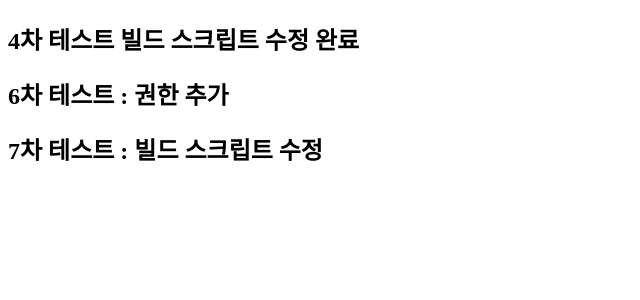
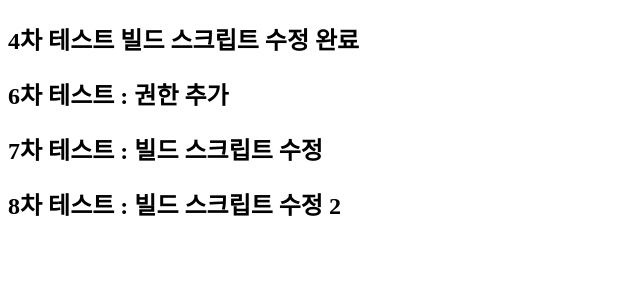
Before and after one commit to integerJI/ioniq5, a Django app: page / in a window 1280 px wide. Shown: the part 394-694 px from the top of the page, without its empty margins (0-640 px from the left). Run offline with Django 4.2, Linux system fonts and the light colour scheme.

Commit message:
Update index.html

```diff
--- a/app/templates/index.html
+++ b/app/templates/index.html
@@ -19,3 +19,5 @@
 <h2>6차 테스트 : 권한 추가</h2>
 
 <h2>7차 테스트 : 빌드 스크립트 수정</h2>
+
+<h2>8차 테스트 : 빌드 스크립트 수정 2</h2>
```
